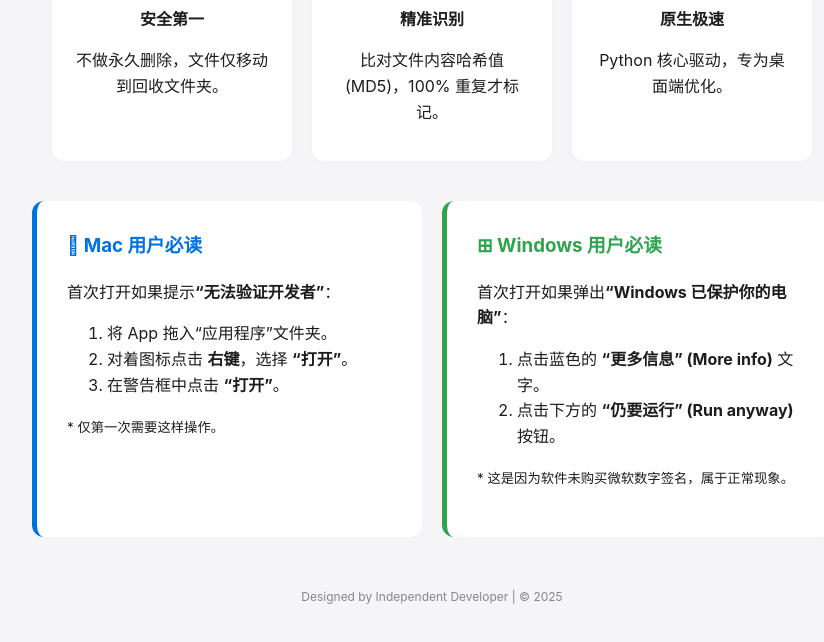
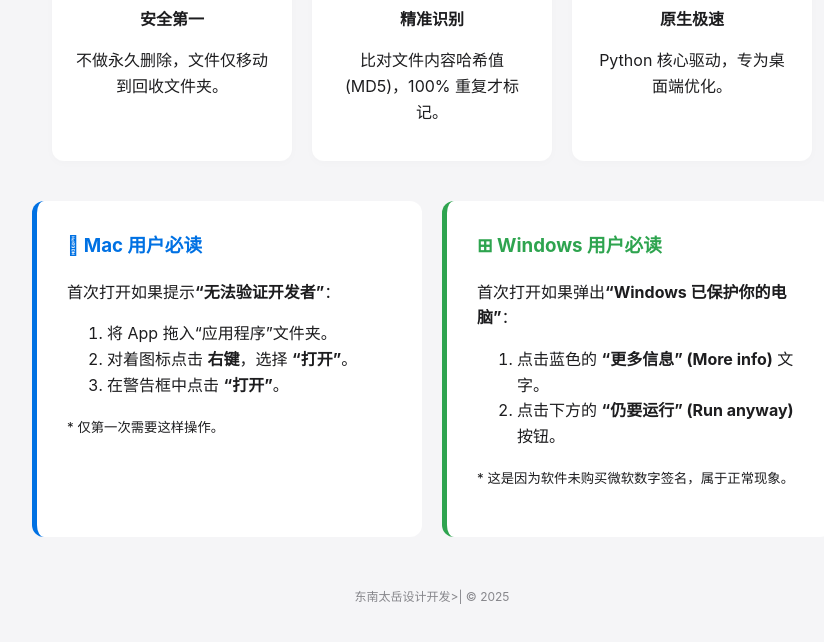
Before and after one commit to dongnantaiyue/mac-cleaner, a plain HTML site: page index.html in a window 1280 px wide. Shown: the part 601-1243 px from the top of the page, without its empty margins (208-1032 px from the left). Drawn offline with Linux system fonts and the light colour scheme.

Commit message:
Update index.html

```diff
--- a/index.html
+++ b/index.html
@@ -164,7 +164,7 @@
         </div>
 
         <footer>
-            <p>Designed by Independent Developer | © 2025</p>
+            <p>东南太岳设计开发>| © 2025</p>
         </footer>
     </div>
 
```
